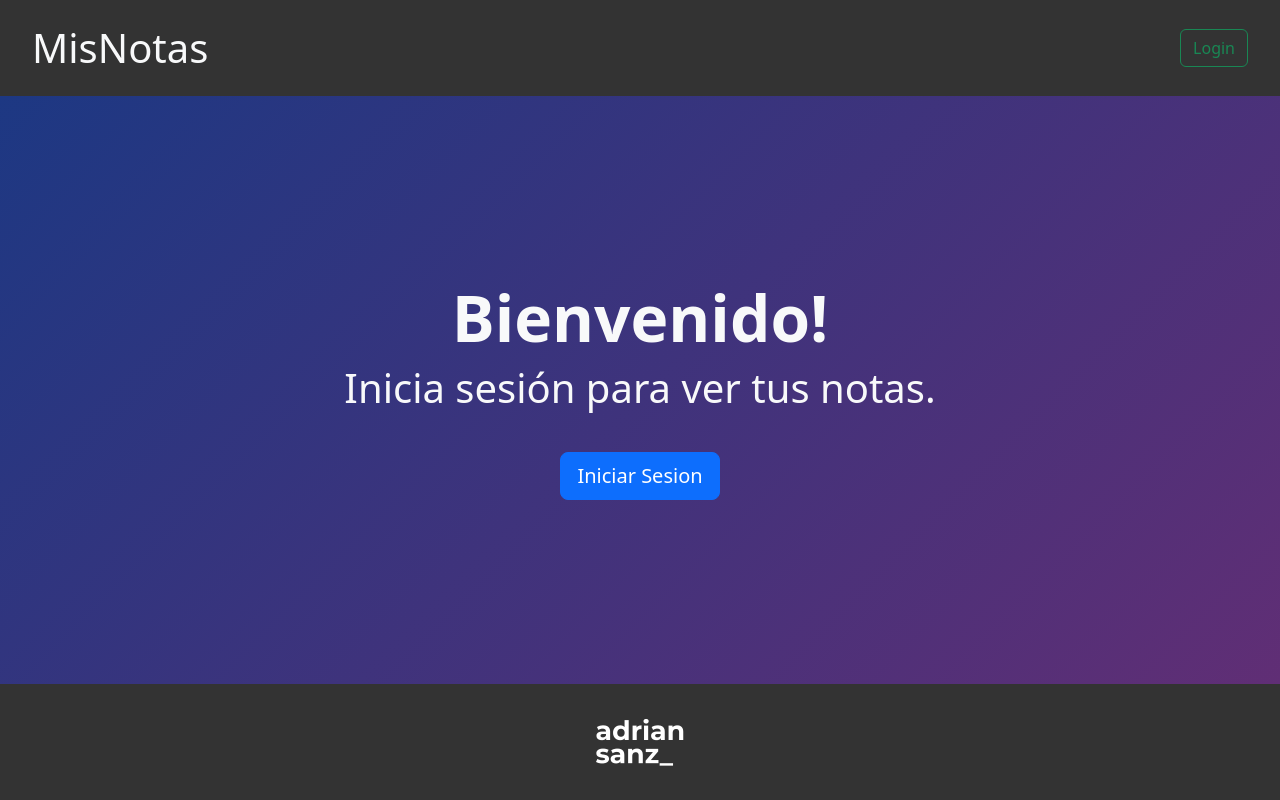
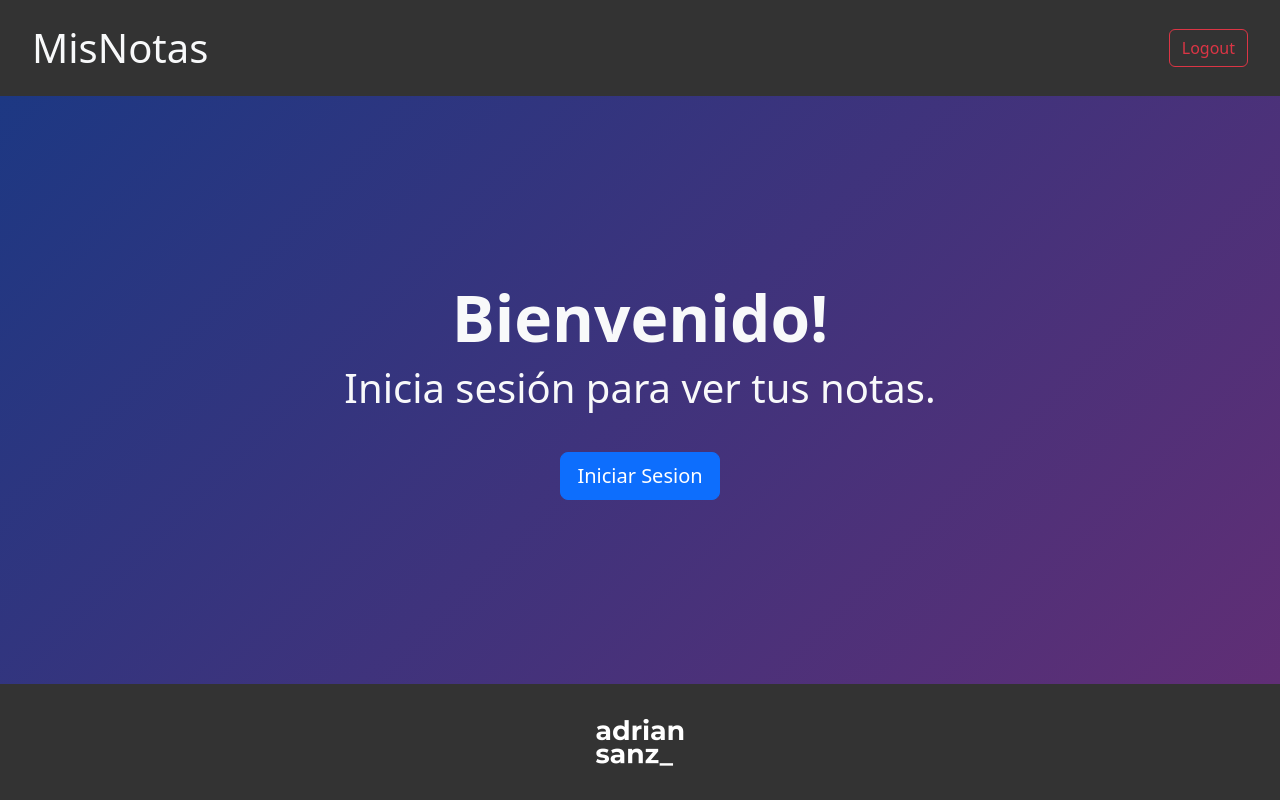
Before and after one commit to adrianssanz/notasFrontend, an Angular app: page / in a window 1280 px wide. Built offline with nearby package versions, Linux system fonts and the light colour scheme; no server answers.

Commit message:
Eliminado el enlace de inicio de sesión en el encabezado y ajustado el manejo de cierre de sesión

```diff
--- a/src/app/components/header/header.component.html
+++ b/src/app/components/header/header.component.html
@@ -1,7 +1,6 @@
 <nav class="navbar navbar-light bg-header">
   <div class="container-fluid p-3">
     <a class="text-decoration-none display-6 text-light mx-3" routerLink="/">MisNotas</a>
-    <a routerLink="/login" *ngIf="!loggedIn" class="btn btn-outline-success w-auto mx-3">Login</a>
-    <a *ngIf="loggedIn" (click)="logOut()" class="btn btn-outline-danger w-auto mx-3">Logout</a>
+    <a (click)="logOut()" class="btn btn-outline-danger w-auto mx-3">Logout</a>
   </div>
 </nav>
```
